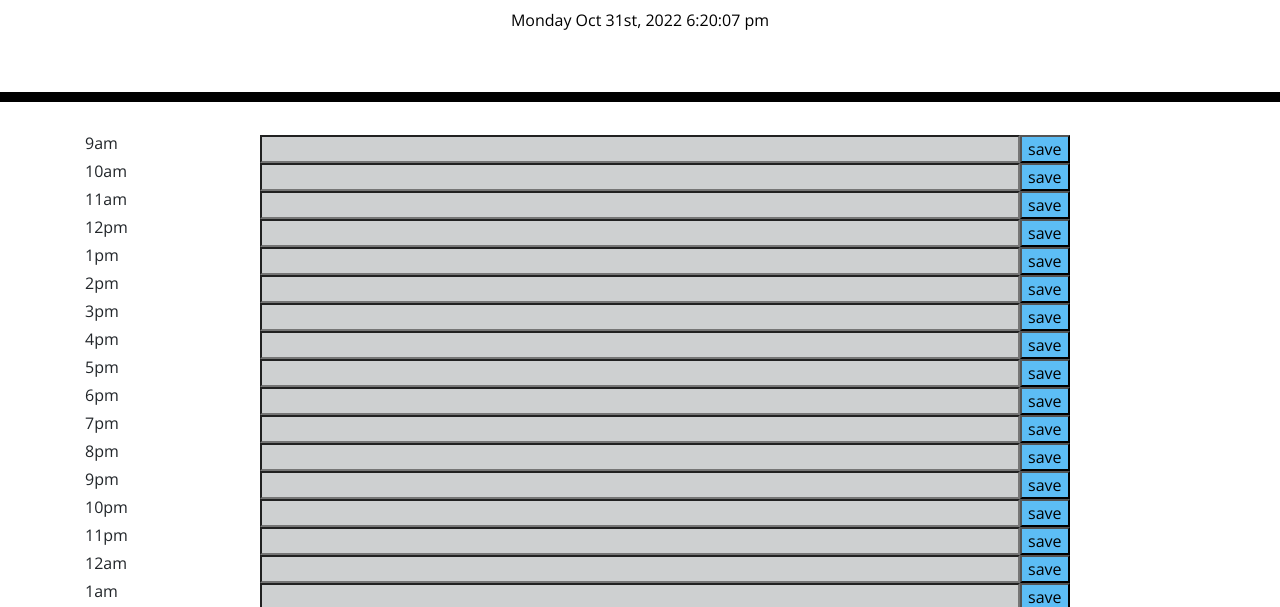
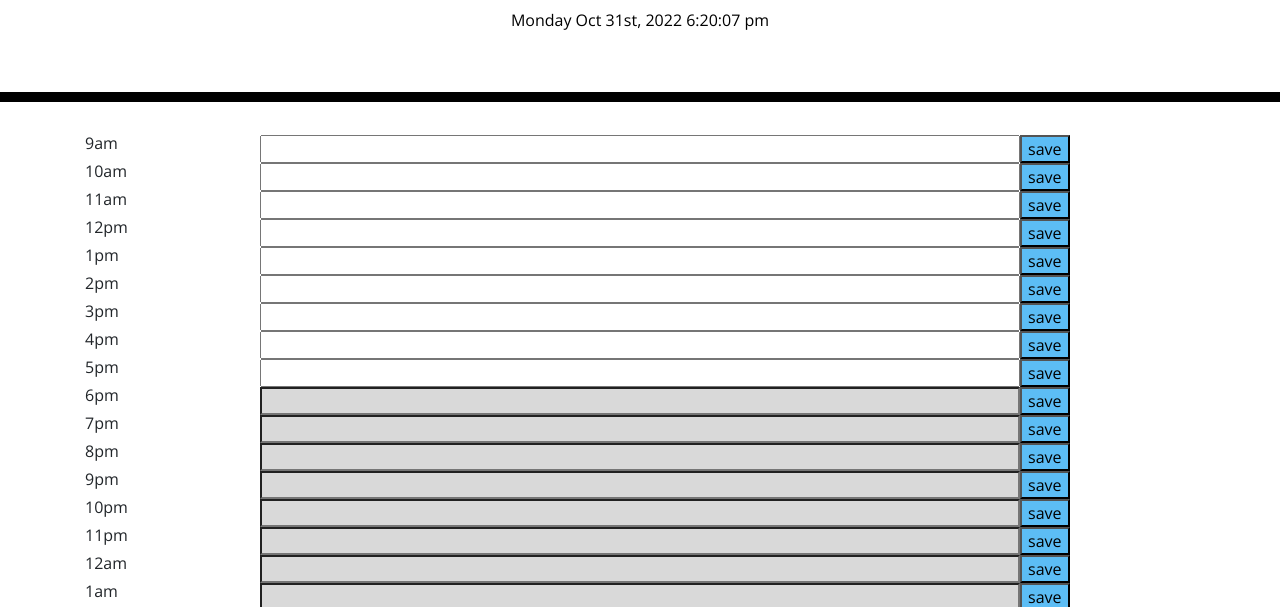
Before and after one commit to timo9939/Scheduler, a plain HTML site: page index.html in a window 1280 px wide. Shown: the part 182-789 px from the top of the page. Drawn offline with nearby package versions, Linux system fonts and the light colour scheme.

Commit message:
color update2.0

```diff
--- a/assi5.js
+++ b/assi5.js
@@ -64,7 +64,7 @@ $('.col-lg-8').each(function (index) {
     if (timeBlockHour<hourNow){
         console.log("index: "+index);
         console.log('past,grey');
-        $('.col-lg-8').addClass(".greyColor");
+        timeArray[i].addClass("greyColor");
         console.log(timeBlockHour);
 
     }
@@ -72,7 +72,7 @@ $('.col-lg-8').each(function (index) {
     else if (timeBlockHour===hourNow){
         console.log("index: "+index);
         console.log('now,red');
-        $('.col-lg-8').addClass(".red");
+        timeArray[i].addClass("red");
         console.log(timeBlockHour);
 
     }
@@ -80,7 +80,7 @@ $('.col-lg-8').each(function (index) {
     else if(timeBlockHour>hourNow){
         console.log("index: "+index);
         console.log('future,green');
-        $('.col-lg-8').addClass("green");
+        timeArray[i].addClass("green");
         console.log(timeBlockHour);
         }
     }}
--- a/style.css
+++ b/style.css
@@ -85,7 +85,3 @@ textarea{
 .greenColor{
   background-color: #77dd77;
 }
-
-.col-lg-8{
-  background-color: rgba(96, 101, 106, 0.305);
-}
```
